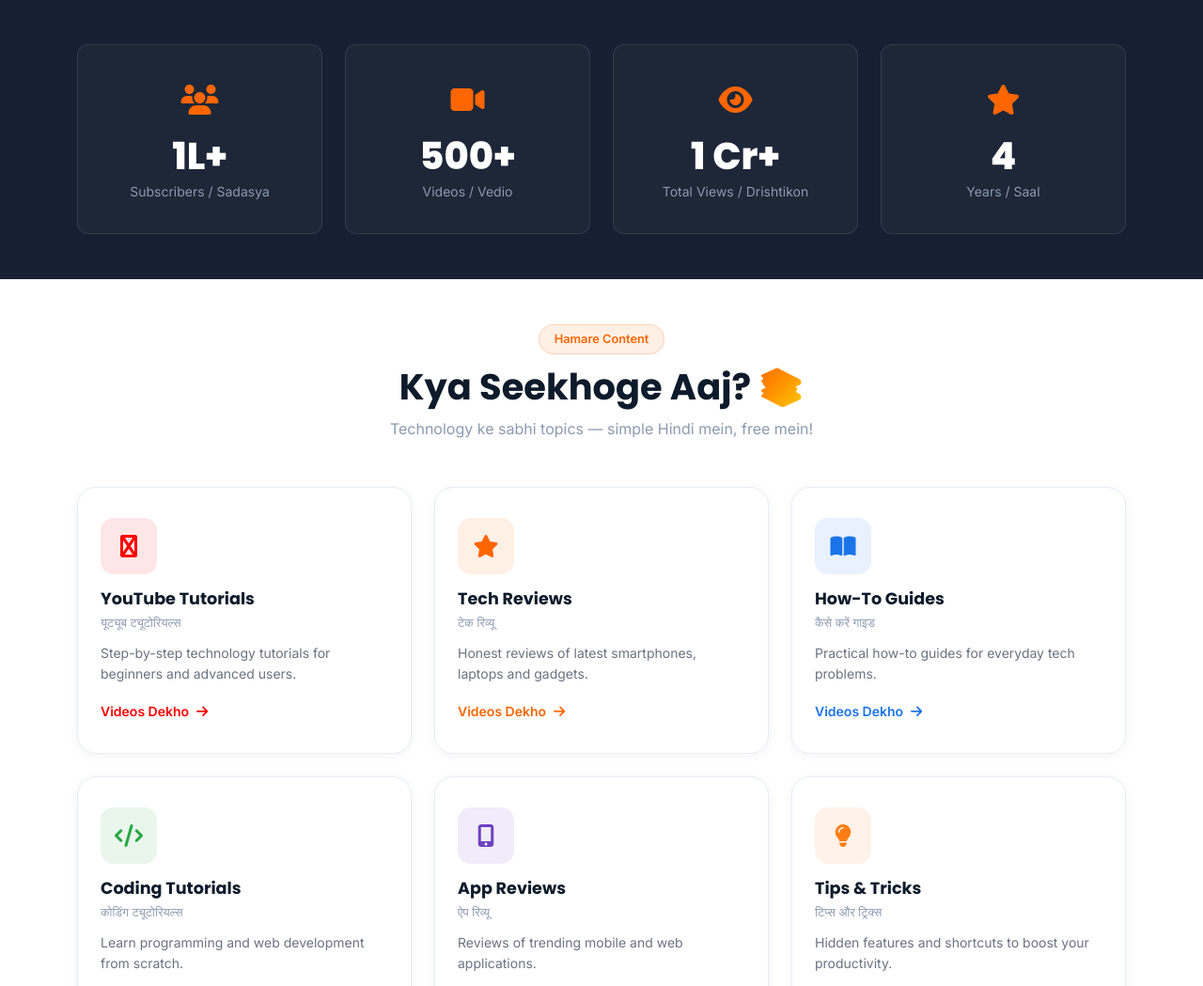
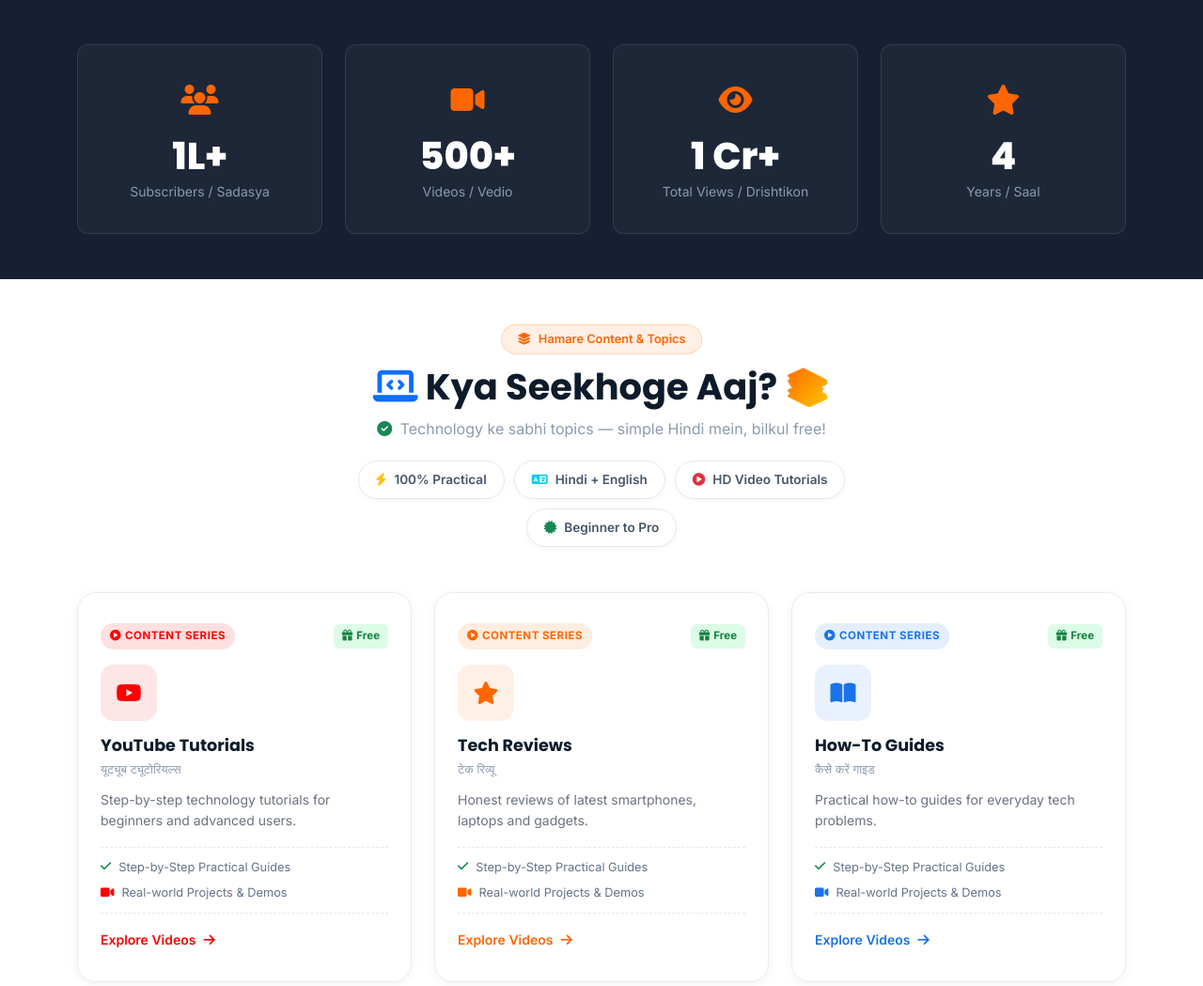
Before and after one commit to amanprojects-ops/Technical-Baba-Office, a PHP site: page /TechnicalBabaOffice/ in a window 1280 px wide. Shown: the part 873-1922 px from the top of the page at 94% size. Run offline with PHP 8.4, Linux system fonts and the light colour scheme; data comes from the database, SQL or seed files in the repository; both versions use the stored data as it was after the commit; some libraries are stand-ins or nearby versions.

Commit message:
feat: add icons, feature pills & checklists across content & services sections

```diff
--- a/admin/services.php
+++ b/admin/services.php
@@ -155,7 +155,7 @@ $icons = ['video','youtube','star','book','code','mobile-alt','lightbulb','lapto
                       <span style="width:32px;height:32px;background:<?= htmlspecialchars($svc['color']) ?>20;
                                    border-radius:8px;display:inline-flex;align-items:center;justify-content:center;
                                    color:<?= htmlspecialchars($svc['color']) ?>">
-                        <i class="fas fa-<?= htmlspecialchars($svc['icon']) ?>"></i>
+                        <?= renderIcon($svc['icon']) ?>
                       </span>
                     </td>
                     <td>
--- a/assets/css/style.css
+++ b/assets/css/style.css
@@ -349,6 +349,53 @@ h1,h2,h3,h4,h5,h6 { font-family: var(--font-heading); font-weight: 700; }
   font-weight: 600; font-size: 0.875rem;
   display: flex; align-items: center; gap: 4px;
 }
+.tb-service-card:hover .tb-service-link i {
+  transform: translateX(4px);
+  transition: transform var(--tb-transition);
+}
+
+/* Feature Pills in Content Header */
+.tb-feature-pills {
+  display: flex; justify-content: center; flex-wrap: wrap; gap: 10px; margin-top: 20px;
+}
+.tb-feature-pill {
+  display: inline-flex; align-items: center; gap: 8px;
+  background: white; border: 1px solid #e2e8f0;
+  padding: 8px 18px; border-radius: 50px;
+  font-size: 0.85rem; font-weight: 600; color: #475569;
+  box-shadow: 0 2px 8px rgba(0,0,0,0.03);
+  transition: all var(--tb-transition);
+}
+.tb-feature-pill:hover {
+  background: #f8fafc; border-color: var(--tb-primary);
+  color: var(--tb-primary); transform: translateY(-2px);
+  box-shadow: 0 6px 16px rgba(255,102,0,0.1);
+}
+
+/* Service Card Tags & Features */
+.tb-card-tag {
+  font-size: 0.72rem; font-weight: 700;
+  text-transform: uppercase; letter-spacing: 0.5px;
+  color: var(--service-color, var(--tb-primary));
+  background: color-mix(in srgb, var(--service-color, var(--tb-primary)) 12%, white);
+  padding: 4px 10px; border-radius: 20px;
+  display: inline-flex; align-items: center;
+}
+.tb-card-badge {
+  font-size: 0.72rem; font-weight: 700;
+  color: #15803d; background: #dcfce7;
+  padding: 3px 9px; border-radius: 6px;
+  display: inline-flex; align-items: center;
+}
+.tb-service-features {
+  border-top: 1px dashed #e2e8f0; border-bottom: 1px dashed #e2e8f0;
+  padding: 10px 0; margin: 14px 0 0;
+}
+.tb-service-features li {
+  font-size: 0.8rem; color: #64748b; margin-bottom: 6px;
+  display: flex; align-items: center;
+}
+.tb-service-features li:last-child { margin-bottom: 0; }
 
 /* ============================================================
    VIDEO CARDS
--- a/includes/footer.php
+++ b/includes/footer.php
@@ -62,7 +62,7 @@
           <?php foreach (array_slice($footerServices, 0, 5) as $svc): ?>
             <li>
               <a href="<?= SITE_URL ?>/services.php?cat=<?= $svc['id'] ?>">
-                <i class="fa-solid fa-<?= htmlspecialchars($svc['icon']) ?> me-1"></i>
+                <?= renderIcon($svc['icon'], 'me-1') ?>
                 <?= htmlspecialchars($svc['title']) ?>
               </a>
             </li>
--- a/includes/functions.php
+++ b/includes/functions.php
@@ -181,3 +181,41 @@ function getFlash(): ?array {
     unset($_SESSION['flash']);
     return $flash;
 }
+
+/**
+ * Get proper FontAwesome class name for any icon string
+ * Handles 'youtube', 'fa-youtube', 'fa-brands fa-youtube', etc.
+ */
+function getIconClass(string $icon): string {
+    $icon = trim($icon);
+    if (empty($icon)) return 'fa-solid fa-layer-group';
+
+    // Strip leading fa-, fas, fab, far, fa-solid, etc.
+    $clean = preg_replace('/^(fa[sbrl]?\s+)?(fa-)?/', '', $icon);
+    $clean = trim($clean);
+
+    // Map common aliases / FontAwesome 6 updates
+    $aliases = [
+        'mobile-alt' => 'mobile-screen-button',
+        'tools'      => 'screwdriver-wrench',
+    ];
+    if (isset($aliases[$clean])) {
+        $clean = $aliases[$clean];
+    }
+
+    $brands = ['youtube', 'facebook', 'facebook-f', 'instagram', 'twitter', 'x-twitter', 'github', 'linkedin', 'whatsapp', 'telegram', 'google', 'apple', 'android', 'windows', 'tiktok', 'discord'];
+    $prefix = in_array(strtolower($clean), $brands) ? 'fa-brands' : 'fa-solid';
+
+    return $prefix . ' fa-' . $clean;
+}
+
+/**
+ * Render complete <i> tag for an icon with optional extra classes
+ */
+function renderIcon(string $icon, string $extraClass = ''): string {
+    $cls = getIconClass($icon);
+    if (!empty($extraClass)) {
+        $cls .= ' ' . trim($extraClass);
+    }
+    return '<i class="' . htmlspecialchars($cls) . '"></i>';
+}
--- a/index.php
+++ b/index.php
@@ -118,26 +118,47 @@ $activeServices = getActiveServices();
 <!-- ==================== SERVICES SECTION ==================== -->
 <section class="tb-section tb-services-home py-5" id="services">
   <div class="container">
-    <div class="tb-section-header text-center mb-5">
-      <span class="tb-section-badge">Hamare Content</span>
-      <h2 class="tb-section-title">Kya Seekhoge Aaj? <span class="tb-gradient-text">📚</span></h2>
-      <p class="tb-section-subtitle">Technology ke sabhi topics — simple Hindi mein, free mein!</p>
+    <div class="tb-section-header text-center mb-4">
+      <span class="tb-section-badge"><i class="fa-solid fa-layer-group me-2"></i>Hamare Content & Topics</span>
+      <h2 class="tb-section-title"><i class="fa-solid fa-laptop-code text-primary me-2"></i>Kya Seekhoge Aaj? <span class="tb-gradient-text">📚</span></h2>
+      <p class="tb-section-subtitle"><i class="fa-solid fa-circle-check text-success me-1"></i> Technology ke sabhi topics — simple Hindi mein, bilkul free!</p>
+
+      <!-- Content Highlight Feature Pills with Icons -->
+      <div class="tb-feature-pills">
+        <span class="tb-feature-pill"><i class="fa-solid fa-bolt text-warning"></i> 100% Practical</span>
+        <span class="tb-feature-pill"><i class="fa-solid fa-language text-info"></i> Hindi + English</span>
+        <span class="tb-feature-pill"><i class="fa-solid fa-circle-play text-danger"></i> HD Video Tutorials</span>
+        <span class="tb-feature-pill"><i class="fa-solid fa-certificate text-success"></i> Beginner to Pro</span>
+      </div>
     </div>
-    <div class="row g-4">
+
+    <div class="row g-4 mt-2">
       <?php foreach ($activeServices as $service): ?>
         <div class="col-lg-4 col-md-6">
           <a href="services.php?cat=<?= $service['id'] ?>" class="text-decoration-none">
             <div class="tb-service-card" style="--service-color: <?= htmlspecialchars($service['color']) ?>">
+              <div class="d-flex justify-content-between align-items-center mb-3">
+                <span class="tb-card-tag"><i class="fa-solid fa-play-circle me-1"></i> Content Series</span>
+                <span class="tb-card-badge"><i class="fa-solid fa-gift me-1"></i> Free</span>
+              </div>
+
               <div class="tb-service-icon">
-                <i class="fa-solid fa-<?= htmlspecialchars($service['icon']) ?>"></i>
+                <?= renderIcon($service['icon']) ?>
               </div>
               <h3 class="tb-service-title"><?= htmlspecialchars($service['title']) ?></h3>
               <?php if (!empty($service['title_hi'])): ?>
                 <div class="tb-service-title-hi"><?= htmlspecialchars($service['title_hi']) ?></div>
               <?php endif; ?>
               <p class="tb-service-desc"><?= htmlspecialchars($service['description'] ?? '') ?></p>
+
+              <!-- Features checklist with icons -->
+              <ul class="tb-service-features list-unstyled">
+                <li><i class="fa-solid fa-check text-success me-2"></i> Step-by-Step Practical Guides</li>
+                <li><i class="fa-solid fa-video me-2" style="color:var(--service-color)"></i> Real-world Projects & Demos</li>
+              </ul>
+
               <div class="tb-service-link">
-                Videos Dekho <i class="fa-solid fa-arrow-right ms-1"></i>
+                <span>Explore Videos</span> <i class="fa-solid fa-arrow-right ms-1"></i>
               </div>
             </div>
           </a>
@@ -146,7 +167,7 @@ $activeServices = getActiveServices();
     </div>
     <div class="text-center mt-5">
       <a href="services.php" class="btn tb-btn-primary btn-lg">
-        Saare Videos Dekho <i class="fa-solid fa-arrow-right ms-2"></i>
+        <i class="fa-solid fa-film me-2"></i> Saare Videos & Topics Dekho <i class="fa-solid fa-arrow-right ms-2"></i>
       </a>
     </div>
   </div>
```
Also changed, not shown: database/schema.sql (+9 -8 lines), services.php (+5 -6 lines).
